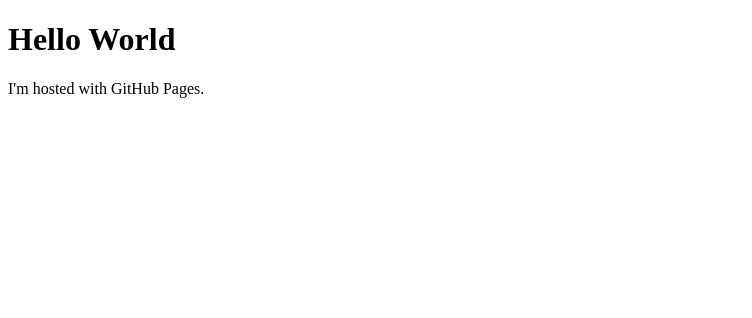
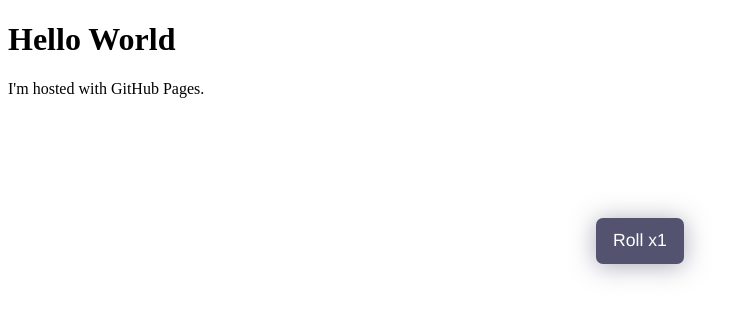
Before and after one commit to dorkdragoon/dorkdragoon.github.io, a plain HTML site: page index.html in a window 1280 px wide. Shown: the whole page, without its empty margins (0-752 px from the left). Drawn offline with Linux system fonts and the light colour scheme.

Commit message:
added css

```diff
--- /dev/null
+++ b/css/style.css
@@ -0,0 +1,41 @@
+.test-class{
+    width: 400px;
+    margin:110px auto 0;
+    text-align: center;
+    top: 50%;
+  }
+
+/* "Bubbly Button" JS and CSS code by https://codepen.io/nourabusoud */
+/* (However, edited heavily) */
+
+.Roll01 {
+	font-family: 'Helvetica', 'Arial', sans-serif;
+	display: inline-block;
+	font-size: 1.1em;
+	 padding: 0.7em 1em;
+	 margin-top: 10px;
+	 margin-bottom: 50px;
+	 -webkit-appearance: none;
+	 appearance: none;
+	 background-color: rgba(83, 83, 112, 1.0);
+	 color: #fff;
+	 border-radius: 7px;
+	 border: none;
+	 cursor: pointer;
+	 position: relative;
+	 transition: transform ease-in 0.1s, box-shadow ease-in 0.25s;
+	 box-shadow: 0 2px 25px rgba(83, 83, 112, 0.5);
+    text-decoration:none;
+    outline:none;
+}
+
+.Roll01:active {
+    padding-bottom:12px;
+	padding-left:14px;
+	padding-right:14px;
+	padding-top:11px;
+    top:1px;
+    border: none;
+    outline:none;
+	background-image: linear-gradient(bottom, rgb(171,27,27) 100%, rgb(212,51,51) 0%);
+}
--- a/index.html
+++ b/index.html
@@ -2,6 +2,7 @@
 <html lang="en">
 <head>
 
+    <link rel="stylesheet" type="text/css" href="css/style.css">
 	<!-- <meta charset="utf-8">
 	<meta name="viewport" content="width=device-width, initial-scale=1.0" />
 
@@ -15,5 +16,12 @@
 	<!-- <script src="assets/scripts/main.js"></script> -->
     <h1>Hello World</h1>
     <p>I'm hosted with GitHub Pages.</p>
+
+    <div class="test-class">
+        <button type="button" class="Roll01" href="">
+            <div class="btn-text">Roll x1</div>
+        </a>
+    </div>
+
 </body>
 </html>
```
